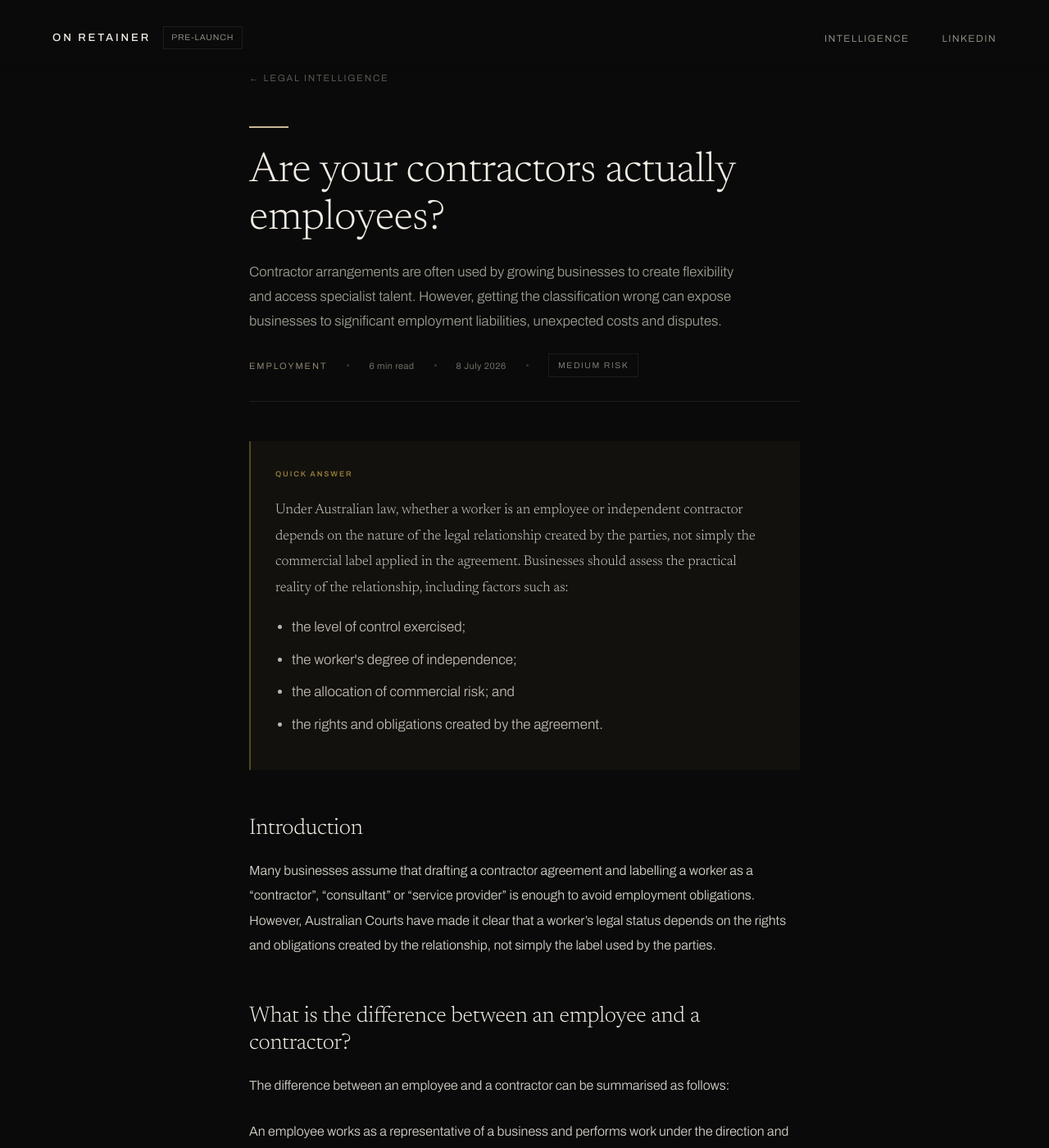
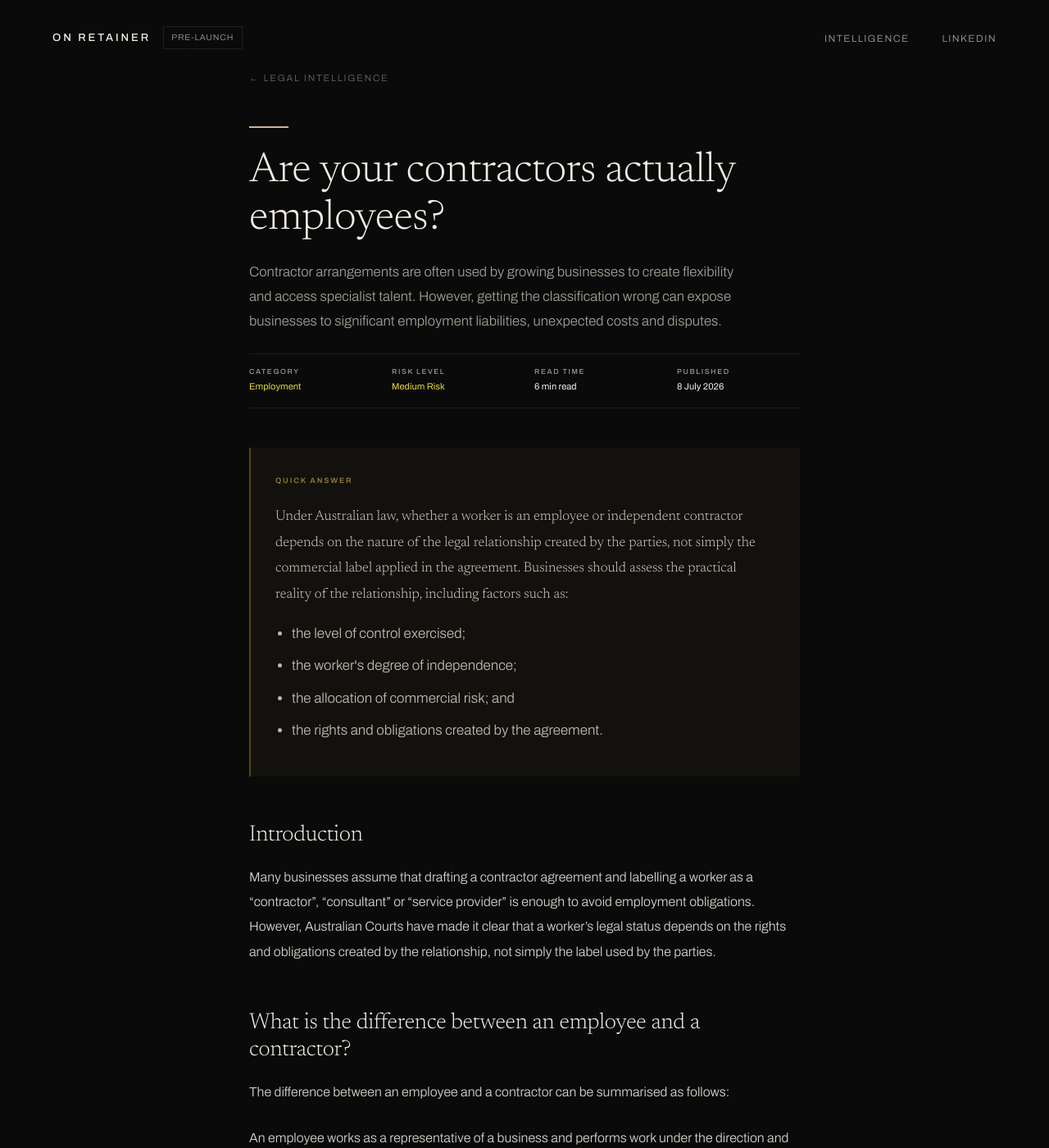
Before and after one commit to Syn-axe/solid-guacamole, a Jekyll site: the page built from _articles/independent-contractor-vs-employee.md, in a window 1280 px wide and 1400 px high. Shown: the whole window at 82% size. Built offline with Jekyll 4.4.1, drawn with Linux system fonts in a browser that asks for light colours.

Commit message:
Update article.html

```diff
--- a/_layouts/article.html
+++ b/_layouts/article.html
@@ -18,6 +18,8 @@
       --parchment: #F2EDE4;
       --slate:     #9E9E93;
       --signal:    #C8B89A;
+      --gold:      #C9A84C;
+      --border-faint: rgba(255,255,255,0.08);
       --cat-color: {{ page.cat_color | default: "#C8B89A" }};
     }
 
@@ -106,46 +108,39 @@
 
     .back-link:hover { opacity: 1; }
 
-    .article-meta-top {
-      display: flex;
-      align-items: center;
+    .article-meta-strip {
+      display: grid;
+      grid-template-columns: repeat(4, minmax(0, 1fr));
       gap: 1.5rem;
-      margin-bottom: 1.8rem;
-      flex-wrap: wrap;
+      padding: 1rem 0 1.15rem;
+      border-top: 1px solid var(--border-faint);
+      border-bottom: 1px solid var(--border-faint);
     }
 
-    .article-category {
-      font-size: 0.68rem;
-      letter-spacing: 0.18em;
-      text-transform: uppercase;
-      color: var(--cat-color);
-      opacity: 0.8;
+    .meta-item {
+      display: flex;
+      flex-direction: column;
+      gap: 0.3rem;
+      min-width: 0;
     }
 
-    .article-meta-sep {
-      width: 3px;
-      height: 3px;
-      border-radius: 50%;
-      background: var(--slate);
-      opacity: 0.3;
+    .meta-label {
+      font-size: 0.55rem;
+      font-weight: 500;
+      letter-spacing: 0.18em;
+      line-height: 1.2;
+      text-transform: uppercase;
+      color: var(--slate);
     }
 
-    .article-meta-item {
-      font-size: 0.68rem;
-      color: var(--slate);
-      opacity: 0.8;
-      letter-spacing: 0.05em;
+    .meta-value {
+      font-size: 0.7rem;
+      font-weight: 400;
+      line-height: 1.35;
+      color: var(--parchment);
     }
 
-    .risk-badge {
-      font-size: 0.65rem;
-      letter-spacing: 0.15em;
-      text-transform: uppercase;
-      padding: 0.3rem 0.7rem;
-      border: 1px solid var(--border);
-      color: var(--slate);
-      opacity: 0.85;
-    }
+    .meta-value--accent { color: #E1D43A; }
 
     .cat-rule {
       width: 3rem;
@@ -171,8 +166,6 @@
       max-width: 600px;
       margin-bottom: 1.5rem;
     }
-
-    .signal-rule { width: 100%; height: 1px; background: var(--border); }
 
     /* ARTICLE BODY — styles target rendered markdown output */
     .article-body { max-width: 800px; margin: 0 auto; padding: 1.5rem 4rem 5rem; }
@@ -220,6 +213,22 @@
 
     .article-body strong { font-weight: 500; color: var(--parchment); opacity: 1; }
 
+    /* Native Jekyll/Kramdown footnote references. */
+    .article-body sup {
+      font-size: 0.65em;
+      line-height: 0;
+      vertical-align: super;
+    }
+
+    .article-body sup a {
+      color: var(--gold);
+      border-bottom: 0;
+      opacity: 0.72;
+      text-decoration: none;
+    }
+
+    .article-body sup a:hover { opacity: 1; }
+
     /* QUICK ANSWER */
     .article-body .quick-answer {
       background: rgba(201,168,76,0.04);
@@ -263,6 +272,78 @@
       line-height: 1.85;
       margin-bottom: 0.5rem;
     }
+
+    /* Further Reading: styles Jekyll's generated footnote output. */
+    .article-body #further-reading {
+      font-family: 'Archivo', sans-serif;
+      font-size: 0.62rem;
+      font-weight: 500;
+      letter-spacing: 0.2em;
+      line-height: 1.2;
+      text-transform: uppercase;
+      color: var(--slate);
+      margin: 5rem 0 0.85rem;
+    }
+
+    .article-body .footnotes {
+      margin: 0;
+      padding: 0;
+    }
+
+    .article-body .footnotes::before { display: none; }
+
+    .article-body .footnotes ol {
+      list-style: none;
+      counter-reset: further-reading;
+      margin: 0;
+      padding: 0;
+    }
+
+    .article-body .footnotes li {
+      counter-increment: further-reading;
+      display: grid;
+      grid-template-columns: 1rem minmax(0, 1fr);
+      gap: 0.75rem;
+      margin: 0;
+      padding: 0.8rem 0;
+      border-bottom: 1px solid var(--border-faint);
+      opacity: 1;
+    }
+
+    .article-body .footnotes li::before {
+      content: counter(further-reading);
+      font-family: 'Archivo', sans-serif;
+      font-size: 0.58rem;
+      line-height: 1.7;
+      color: var(--gold);
+    }
+
+    .article-body .footnotes li:last-child { border-bottom: 0; }
+
+    .article-body .footnotes p {
+      font-family: 'Archivo', sans-serif;
+      font-size: 0.72rem;
+      line-height: 1.65;
+      color: var(--slate);
+      margin: 0;
+      opacity: 1;
+    }
+
+    .article-body .footnotes a {
+      color: var(--parchment);
+      border-bottom: 0;
+      font-style: italic;
+      text-decoration: underline;
+      text-decoration-color: rgba(242,237,228,0.32);
+      text-underline-offset: 0.15em;
+    }
+
+    .article-body .footnotes a:hover {
+      color: var(--signal);
+      text-decoration-color: var(--signal);
+    }
+
+    .article-body .footnotes .reversefootnote { display: none; }
 
     .article-body blockquote {
       border-left: 2px solid var(--cat-color);
@@ -359,6 +440,7 @@
       .status-tag { display: none; }
       .article-header, .article-body { padding-left: 1.8rem; padding-right: 1.8rem; }
       .article-header { padding-top: 3rem; }
+      .article-meta-strip { grid-template-columns: repeat(2, minmax(0, 1fr)); }
       footer { flex-direction: column; align-items: flex-start; gap: 1rem; }
       .footer-brand { align-items: flex-start; }
     }
@@ -409,17 +491,24 @@
       <h1>{{ page.title }}</h1>
       <p class="article-standfirst">{{ page.summary }}</p>
 
-      <div class="article-meta-top">
-        <span class="article-category">{{ page.category }}</span>
-        <span class="article-meta-sep"></span>
-        <span class="article-meta-item">{{ page.read_time }}</span>
-        <span class="article-meta-sep"></span>
-        <span class="article-meta-item">{{ page.date | date: "%-d %B %Y" }}</span>
-        <span class="article-meta-sep"></span>
-        <span class="risk-badge">{{ page.risk }}</span>
+      <div class="article-meta-strip" aria-label="Article details">
+        <div class="meta-item">
+          <span class="meta-label">Category</span>
+          <span class="meta-value meta-value--accent">{{ page.category }}</span>
+        </div>
+        <div class="meta-item">
+          <span class="meta-label">Risk Level</span>
+          <span class="meta-value meta-value--accent">{{ page.risk }}</span>
+        </div>
+        <div class="meta-item">
+          <span class="meta-label">Read Time</span>
+          <span class="meta-value">{{ page.read_time }}</span>
+        </div>
+        <div class="meta-item">
+          <span class="meta-label">Published</span>
+          <span class="meta-value">{{ page.date | date: "%-d %B %Y" }}</span>
+        </div>
       </div>
-
-      <div class="signal-rule"></div>
     </div>
 
     <div class="article-body">
```
